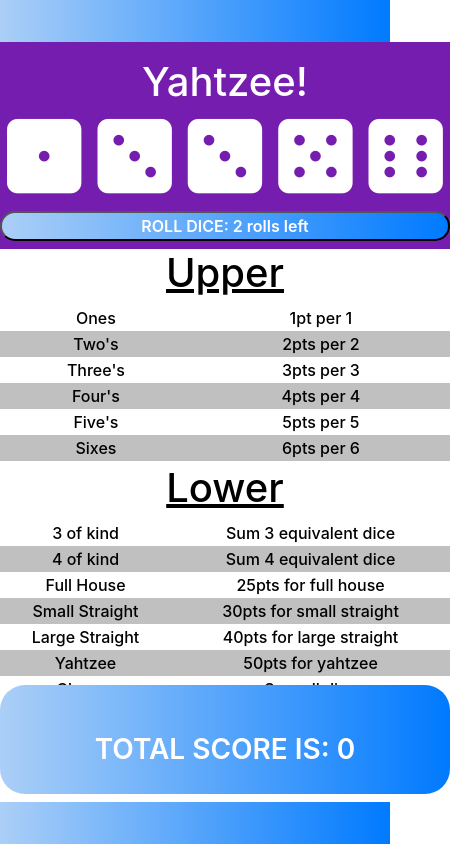
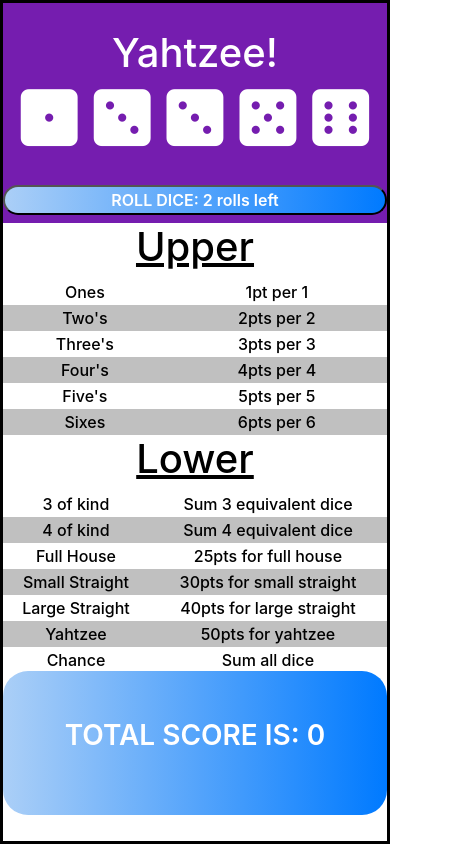
Before and after one commit to aji1414/Yahtzee, a React (Create React App) app: page / in a window 390 px wide. Shown: the whole page, 451 px wide, since content can reach past the window. Built offline with nearby package versions, Linux system fonts and the light colour scheme.

Commit message:
make responsive for smaller screens

```diff
--- a/src/App.css
+++ b/src/App.css
@@ -1,7 +1,9 @@
 .App {
   text-align: center;
-  background: linear-gradient(to right, rgb(171, 207, 247) , rgb(0, 122, 255));
-  height: 100vh;
+  /* background: linear-gradient(to right, rgb(171, 207, 247) , rgb(0, 122, 255)); */
+  background: white;
+  height: 100%;
   width: 100%;
+  margin: 0 auto;
 
 }
--- a/src/Components/Board/Board.styles.scss
+++ b/src/Components/Board/Board.styles.scss
@@ -1,7 +1,8 @@
 .board{
-    height:90vh;
-    width: 450px;
+    height:100vh;
+    margin:0 auto;
+    width: 100%;
     color: white;
     margin: auto;
-
+    border:3px solid black;
 }
--- a/src/Components/Dice/Dice.component.jsx
+++ b/src/Components/Dice/Dice.component.jsx
@@ -9,7 +9,7 @@
 
             <h1 className="game-title pt-3">Yahtzee!</h1>
 
-            <div className="dice-box d-flex justify-content-center">
+            <div className="dice-box d-flex justify-content-center px-3">
                 {dice.map((die,index) => (
                     <Die
                     key={index}
--- a/src/Components/Dice/Dice.styles.scss
+++ b/src/Components/Dice/Dice.styles.scss
@@ -1,7 +1,8 @@
 .dice{
     background:rgb(117, 29, 175);
-    height: 30%;
+    height: 220px;
     position: relative;
+    padding:10px 0;
 }
 
 
--- a/src/Components/Die/Die.styles.scss
+++ b/src/Components/Die/Die.styles.scss
@@ -1,6 +1,6 @@
 .die{
     cursor: pointer;
-    font-size: 85px;
+    font-size: 65px;
 
     &.greyed-out{
         opacity: 20%;
--- a/src/Components/Rules/Rules.component.jsx
+++ b/src/Components/Rules/Rules.component.jsx
@@ -80,7 +80,7 @@
                 </table>
             </div>
 
-            <div className="lower-rules">
+            <div className="lower-rules mb-3">
                 <h1 className="title-rules">Lower</h1>
                 <table>
                     <tbody>
--- a/src/Components/Rules/Rules.styles.scss
+++ b/src/Components/Rules/Rules.styles.scss
@@ -1,8 +1,18 @@
 .rules{
     background: white;
-    height: 80%;
+    height: 600px;
     color: black !important;
     position: relative;
+
+    // @media only screen and (max-width:800px){
+    //     height:800px;
+    // }
+}
+
+.upper-rules,.lower-rules{
+    @media only screen and (max-width:800px){
+        // height:230px !important;
+    }
 }
 
 .title-rules{
@@ -10,11 +20,11 @@
 }
 
 .upper-rules,.lower-rules{
-    height: 40%;
+    height: 220px;
 }
 
 .total-score{
-    height: 20%;
+    height: 800px;
     cursor: pointer;
     background: linear-gradient(to right, rgb(171, 207, 247) , rgb(0, 122, 255));
     border-radius: 25px;
--- a/src/index.css
+++ b/src/index.css
@@ -1,5 +1,6 @@
 body {
-  margin: 0;
+  /* margin-left: 7px; */
+  width:100%;
   font-family: -apple-system, BlinkMacSystemFont, 'Segoe UI', 'Roboto', 'Oxygen',
     'Ubuntu', 'Cantarell', 'Fira Sans', 'Droid Sans', 'Helvetica Neue',
     sans-serif;
```
